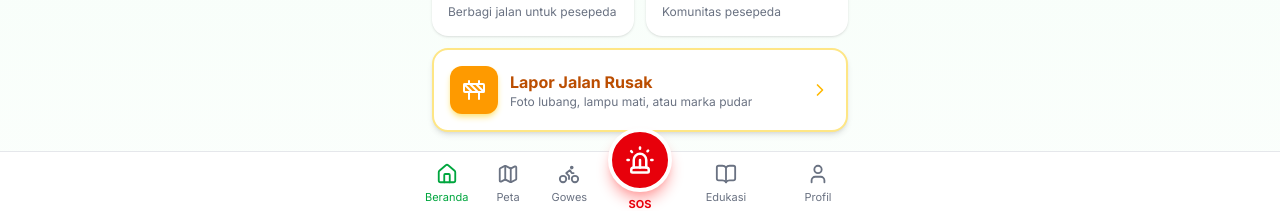
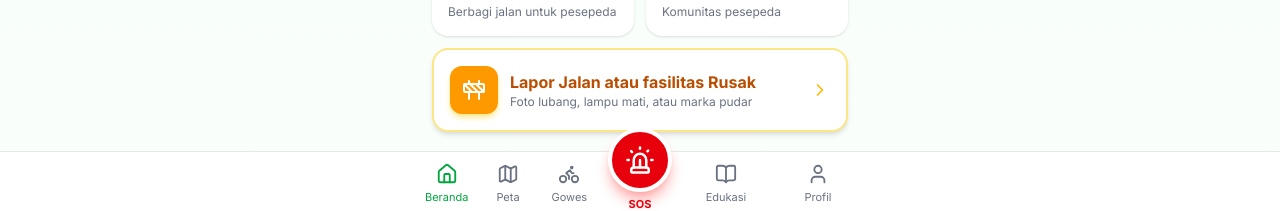
Before and after one commit to PIANOSEM2010/gass, a Next.js app: page / in a window 1280 px wide. Shown: the part 584-795 px from the top of the page. Built offline with nearby package versions, Linux system fonts and the light colour scheme; no server answers.

Commit message:
Update kebahasaan

```diff
--- a/src/app/page.tsx
+++ b/src/app/page.tsx
@@ -86,7 +86,7 @@ export default async function Home() {
         <Link href="/lapor" className="mt-3 flex items-center gap-3 rounded-2xl bg-white border-2 border-amber-200 p-4 shadow-md active:scale-[0.98] transition-transform">
           <div className="w-12 h-12 rounded-xl bg-amber-500 text-white flex items-center justify-center shadow-md shadow-amber-200 flex-shrink-0"><Construction size={24} /></div>
           <div className="flex-1 min-w-0">
-            <h2 className="font-bold text-amber-700">Lapor Jalan Rusak</h2>
+            <h2 className="font-bold text-amber-700">Lapor Jalan atau fasilitas Rusak</h2>
             <p className="text-xs text-gray-500">Foto lubang, lampu mati, atau marka pudar</p>
           </div>
           <ChevronRight className="text-amber-400 flex-shrink-0" size={20} />
```
